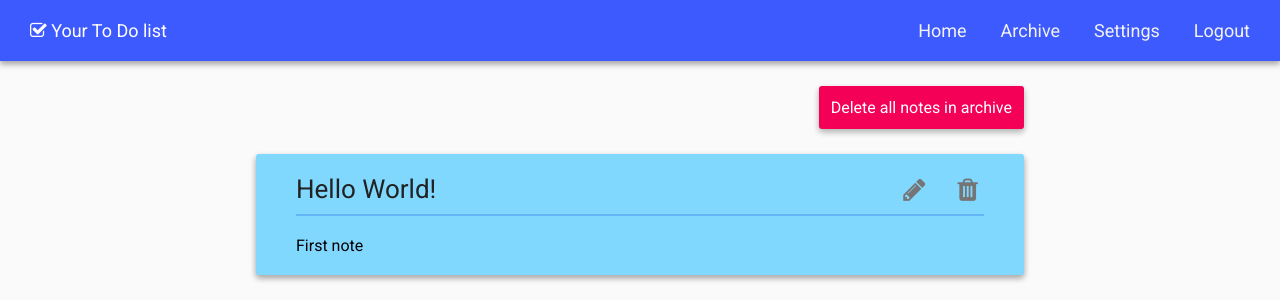
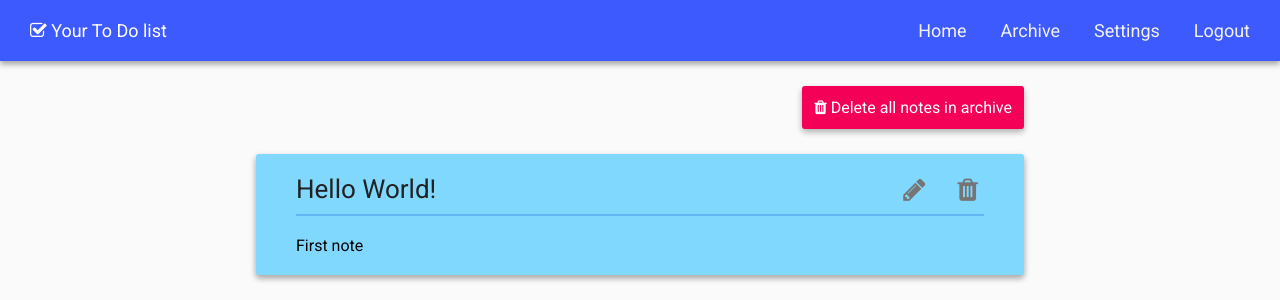
Before and after one commit to PetterBomban/TaskList, a Flask app: page / in a window 1280 px wide. Shown: the top 300 px of the page. Run offline with Flask 2, Linux system fonts and the light colour scheme; a user stored in the database is signed in; data comes from the database, SQL or seed files in the repository.

Commit message:
Icon added to delete all button

```diff
--- a/TaskList/templates/notes.html
+++ b/TaskList/templates/notes.html
@@ -49,7 +49,7 @@
 <!--All the tasks will be in the tasks id-->
 <div id="tasks">
     <div class="deleteall">
-        <button>Delete all notes in archive</button>
+        <button><i aria-hidden="true" class="fa fa-trash"></i> Delete all notes in archive</button>
         </div>
     {% for note in notes %}
     <!--All the tasks have a class after their chosen color-->
```
